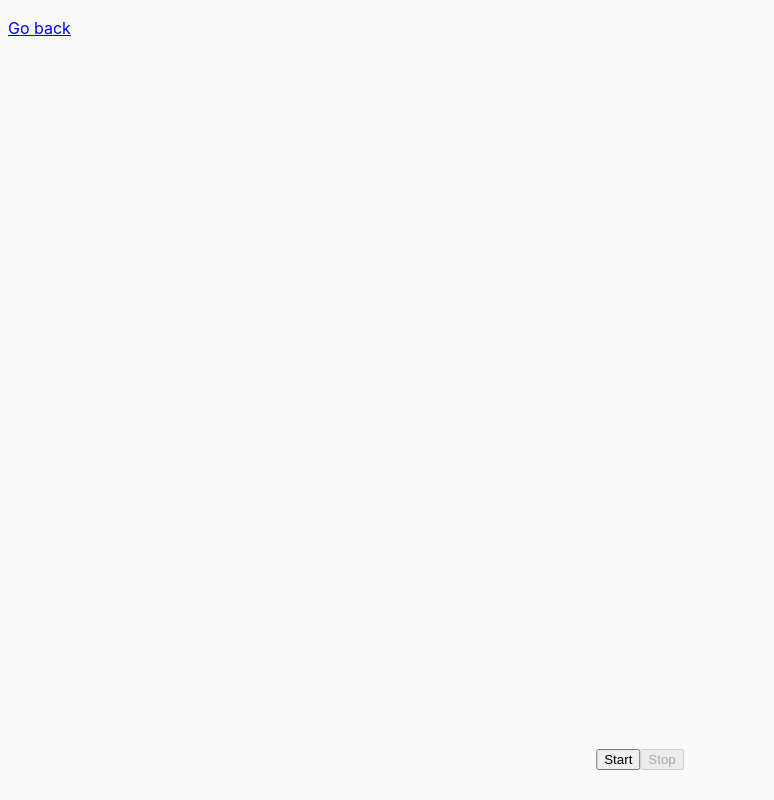
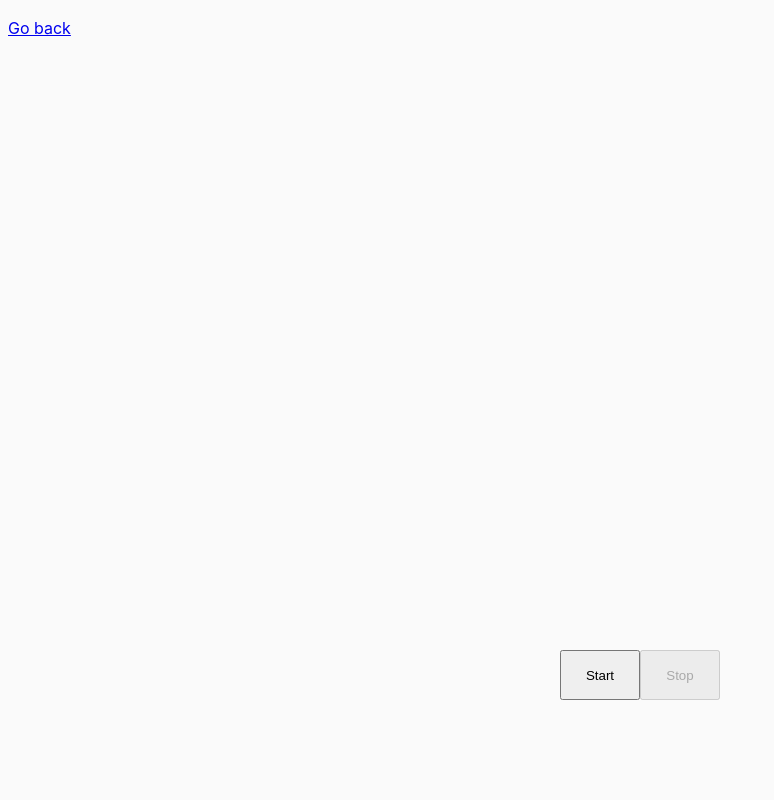
Before and after one commit to Oleksandr-Abramov/goit-js-hw-09, a website built with Parcel: page src/01-color-switcher.html in a window 1280 px wide. Shown: the whole page, without its empty margins (0-774 px from the left). Built offline with nearby package versions, Linux system fonts and the light colour scheme.

Commit message:
Task 1 upd

```diff
--- a/src/01-color-switcher.html
+++ b/src/01-color-switcher.html
@@ -9,8 +9,8 @@
   <body>
     <p><a href="index.html">Go back</a></p>
     <div class="btns">
-      <button type="button" data-start>Start</button>
-      <button type="button" data-stop>Stop</button>
+      <button class="btn" type="button" data-start>Start</button>
+      <button class="btn" type="button" data-stop>Stop</button>
     </div>
 
     <script src="js/01-color-switcher.js"></script>
--- a/src/css/common.css
+++ b/src/css/common.css
@@ -38,8 +38,12 @@ img {
   display: flex;
   justify-content: center;
   position: absolute;
-  bottom: 30px;
+  bottom: 100px;
   left: 50%;
   transform: translateX(-50%);
   /* margin-right: -50%; */
 }
+.btn {
+  height: 50px;
+  width: 80px;
+}
```
